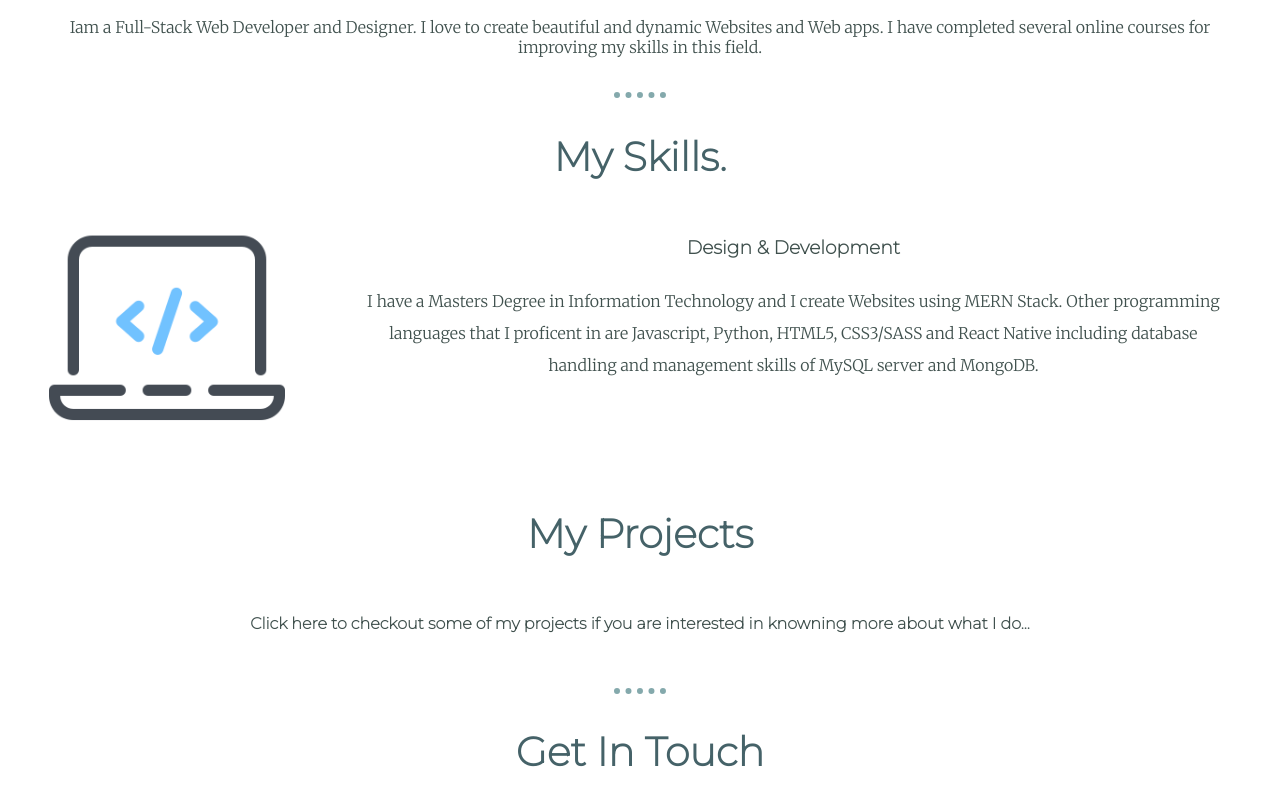
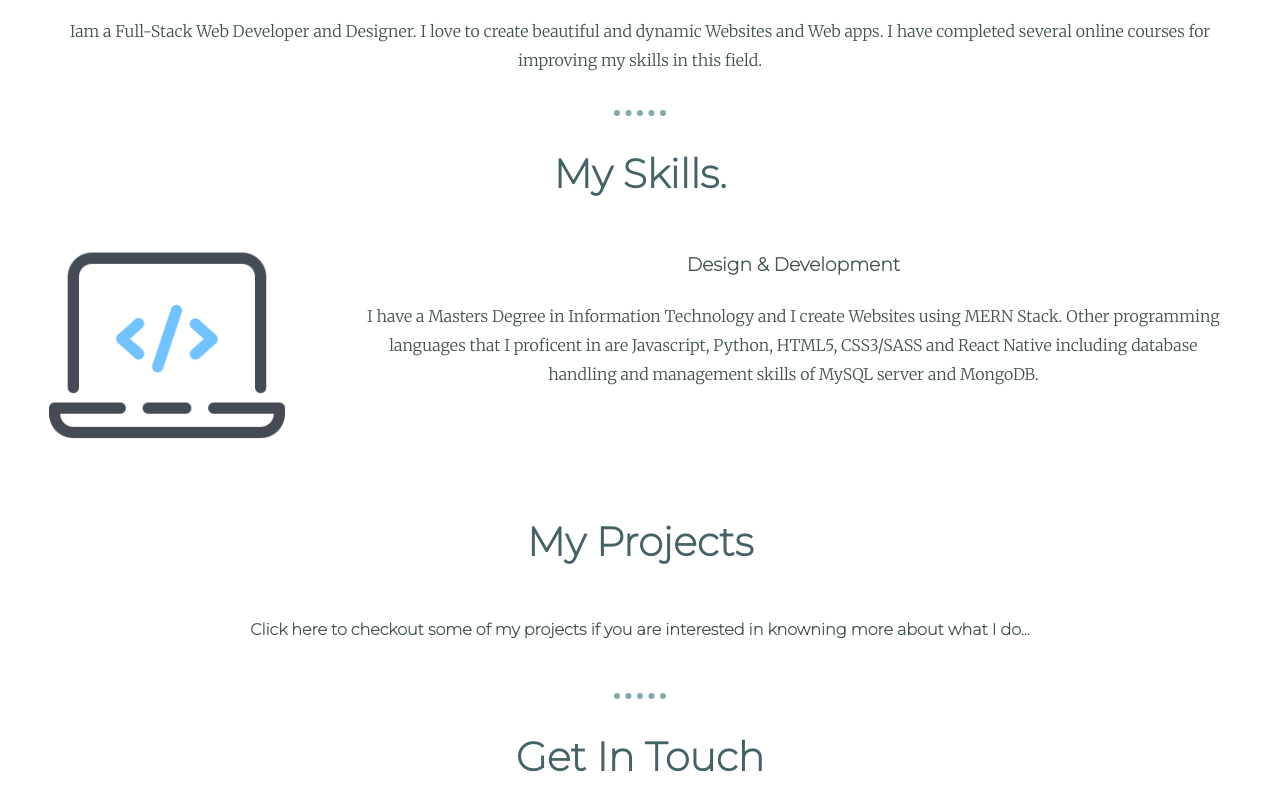
Before and after one commit to lochanp/myprofile, a plain HTML site: page index.html in a window 1280 px wide. Shown: the part 718-1508 px from the top of the page. Drawn offline with Linux system fonts and the light colour scheme.

Commit message:
data added

```diff
--- a/css/style.css
+++ b/css/style.css
@@ -79,7 +79,10 @@ h3 {
     background-color: #E4F9F5;
     height: 600px;
 }
-
+.middle-container p {
+    line-height: 1.8;
+    font-family: 'Merriweather', serif;
+}
 .bottom-container {
     background-color: #E4F9F5;
     padding: 50px 0 20px;
@@ -88,8 +91,6 @@ h3 {
     position: relative;
     top: 180px;
     color: #456268;
-
-
 }
 .me {
     position: relative;
```
